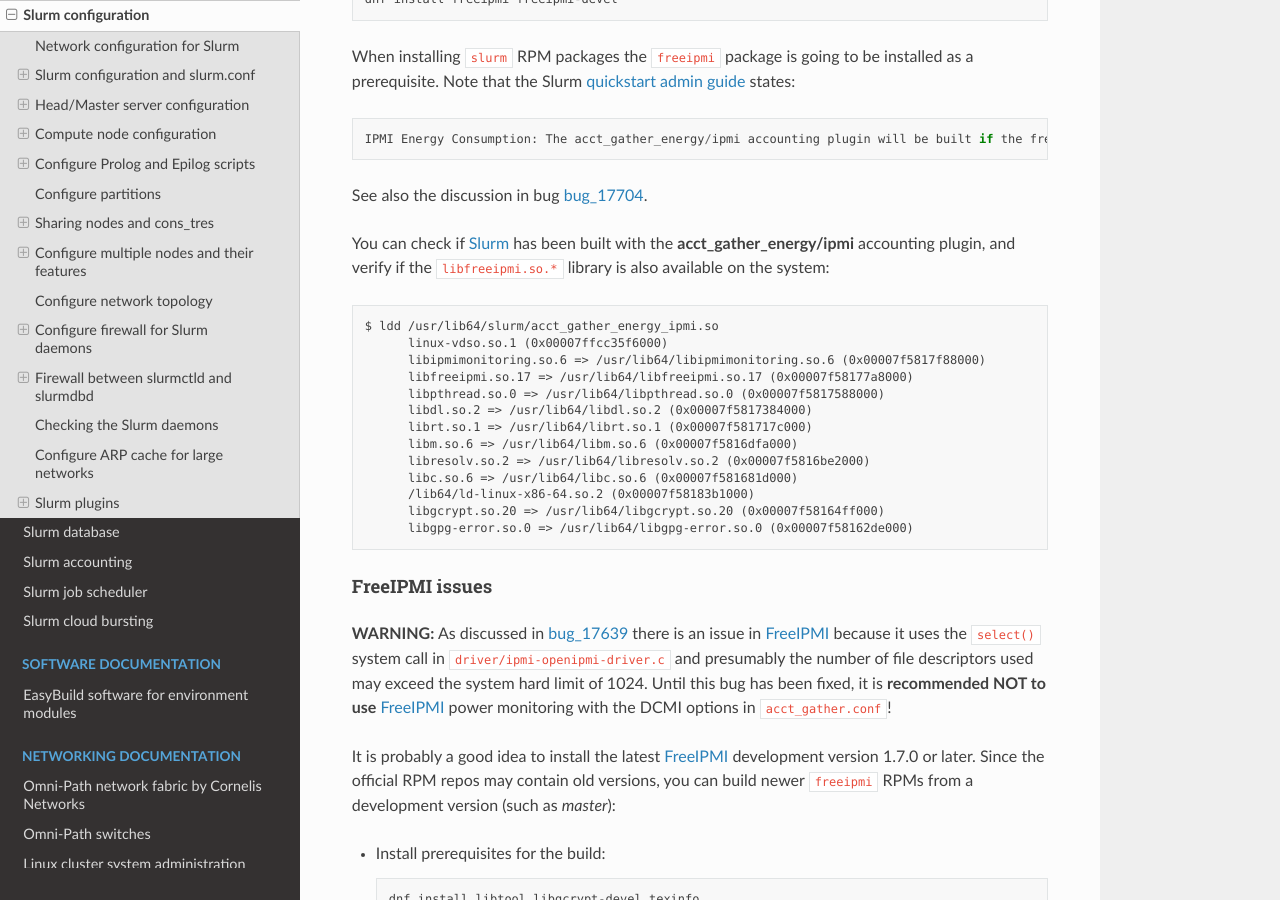
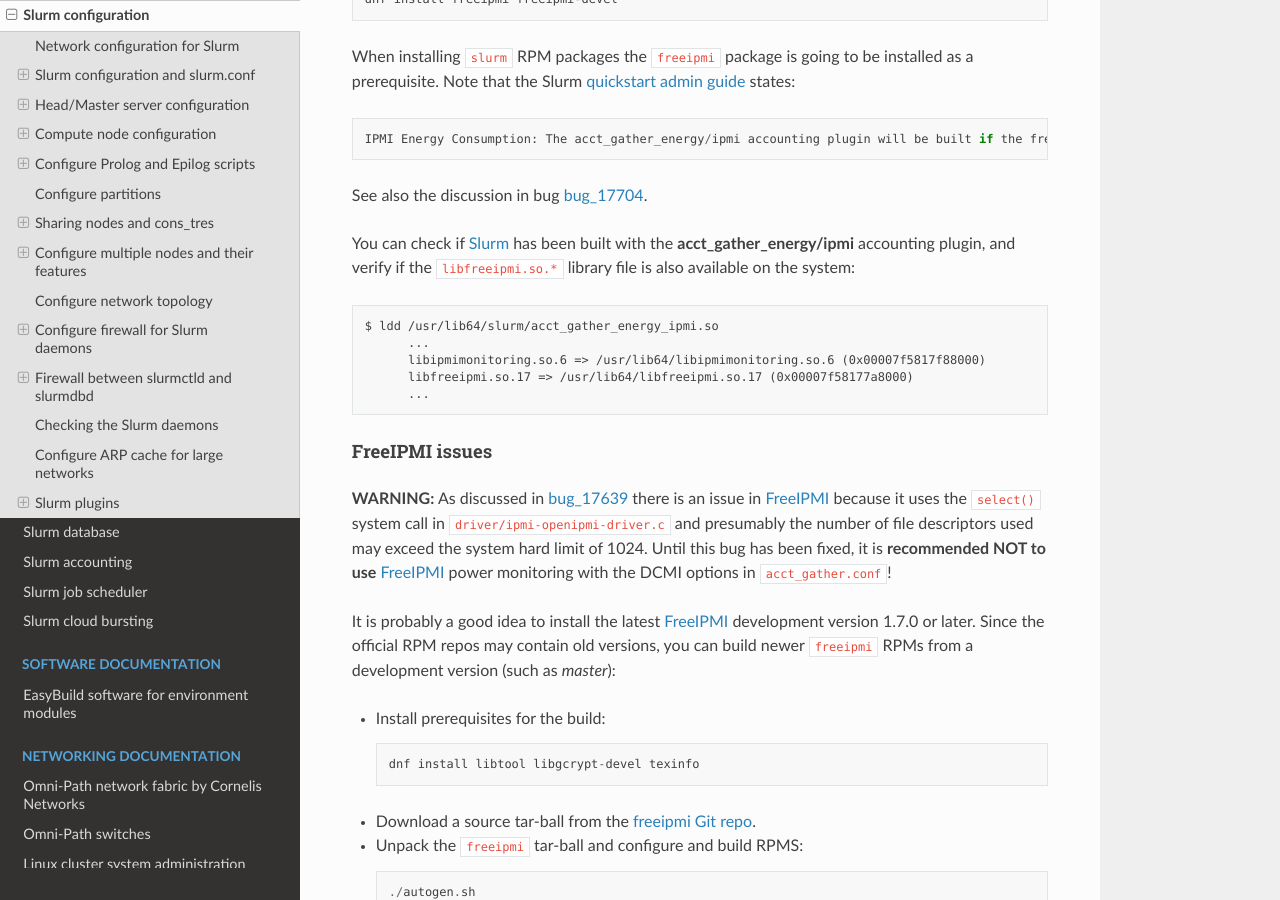
Before and after one commit to OleHolmNielsen/Niflheim_system, a Sphinx documentation site: the page built from docs/Slurm_configuration.rst, in a window 1280 px wide and 900 px high, scrolled down 17467 px. Built offline with Sphinx 7.4.7 and the Read the Docs theme 2.0.0, drawn with Linux system fonts in a browser that asks for light colours.

Commit message:
Minor edit

```diff
--- a/docs/Slurm_configuration.rst
+++ b/docs/Slurm_configuration.rst
@@ -706,21 +706,13 @@
 See also the discussion in bug bug_17704_.
 
 You can check if Slurm_ has been built with the **acct_gather_energy/ipmi** accounting plugin,
-and verify if the ``libfreeipmi.so.*`` library is also available on the system::
+and verify if the ``libfreeipmi.so.*`` library file is also available on the system::
 
   $ ldd /usr/lib64/slurm/acct_gather_energy_ipmi.so
-        linux-vdso.so.1 (0x00007ffcc35f6000)
+        ...
         libipmimonitoring.so.6 => /usr/lib64/libipmimonitoring.so.6 (0x00007f5817f88000)
         libfreeipmi.so.17 => /usr/lib64/libfreeipmi.so.17 (0x00007f58177a8000)
-        libpthread.so.0 => /usr/lib64/libpthread.so.0 (0x00007f5817588000)
-        libdl.so.2 => /usr/lib64/libdl.so.2 (0x00007f5817384000)
-        librt.so.1 => /usr/lib64/librt.so.1 (0x00007f581717c000)
-        libm.so.6 => /usr/lib64/libm.so.6 (0x00007f5816dfa000)
-        libresolv.so.2 => /usr/lib64/libresolv.so.2 (0x00007f5816be2000)
-        libc.so.6 => /usr/lib64/libc.so.6 (0x00007f581681d000)
-        /lib64/ld-linux-x86-64.so.2 (0x00007f58183b1000)
-        libgcrypt.so.20 => /usr/lib64/libgcrypt.so.20 (0x00007f58164ff000)
-        libgpg-error.so.0 => /usr/lib64/libgpg-error.so.0 (0x00007f58162de000)
+        ...
 
 .. _bug_17704: https://bugs.schedmd.com/show_bug.cgi?id=17704
 
```
